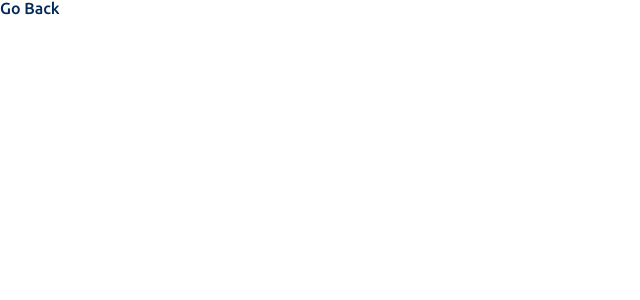
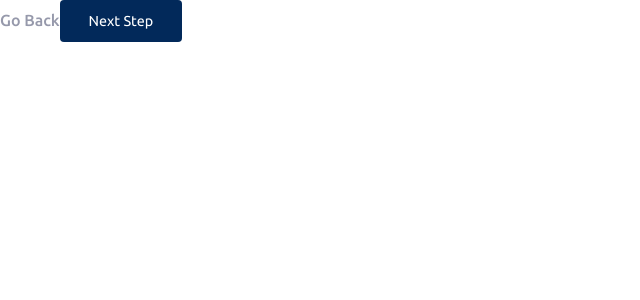
Before and after one commit to kdumagalhaes/multi-step-form, a React (Vite) app: page / in a window 1280 px wide. Shown: the top 300 px of the page, without its empty margins (0-640 px from the left). Built offline with nearby package versions, Linux system fonts and the light colour scheme.

Commit message:
Add navigation components

```diff
--- a/src/App.tsx
+++ b/src/App.tsx
@@ -1,9 +1,10 @@
-import NavigationBack from './components/Navigation/NavigationBack';
+import { Navigation } from './components/Navigation';
 
 function App() {
   return (
     <>
-      <NavigationBack />
+      <Navigation.Back />
+      <Navigation.Next />
     </>
   );
 }
--- a/src/components/Navigation/NavigationBack.tsx
+++ b/src/components/Navigation/NavigationBack.tsx
@@ -1,6 +1,10 @@
-import styles from "./NavigationBack.module.scss"
+import styles from './NavigationBack.module.scss';
 const NavigationBack = () => {
-  return <a className={styles.back} href="#">Go Back</a>
-}
+  return (
+    <a onClick={() => console.info("Go back")} className={styles.back} href='#'>
+      Go Back
+    </a>
+  );
+};
 
-export default NavigationBack
+export default NavigationBack;
--- a/src/components/Navigation/NavigationNext.tsx
+++ b/src/components/Navigation/NavigationNext.tsx
@@ -1,6 +1,6 @@
 import styles from './NavigationNext.module.scss';
 const NavigationNext = () => {
-  return <button className={styles.next}>Next Step</button>;
+  return <button onClick={() => console.info("Next step")} className={styles.next}>Next Step</button>;
 };
 
 export default NavigationNext;
--- /dev/null
+++ b/src/components/Navigation/index.tsx
@@ -0,0 +1,7 @@
+import NavigationBack from './NavigationBack';
+import NavigationNext from './NavigationNext';
+
+export const Navigation = {
+  Back: NavigationBack,
+  Next: NavigationNext,
+};
```
